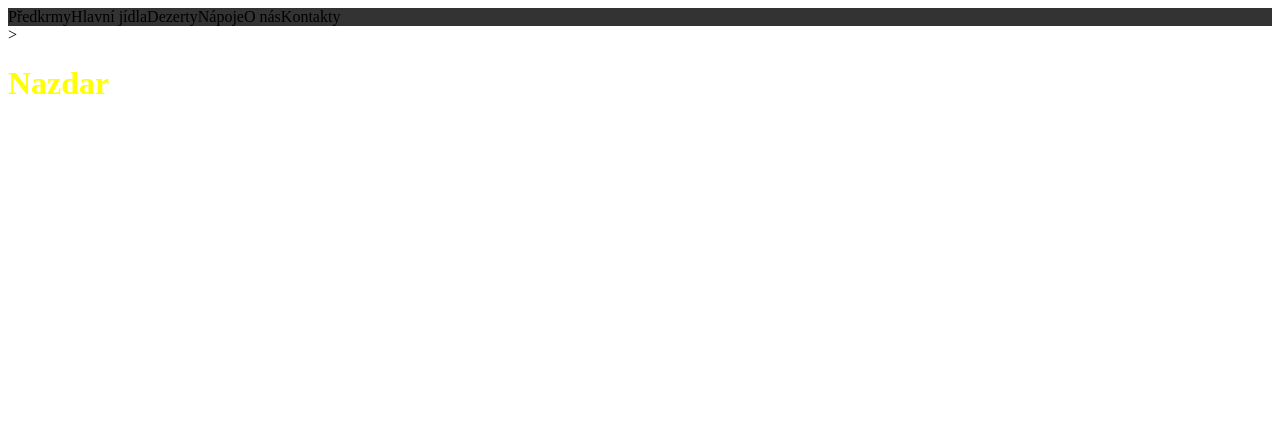
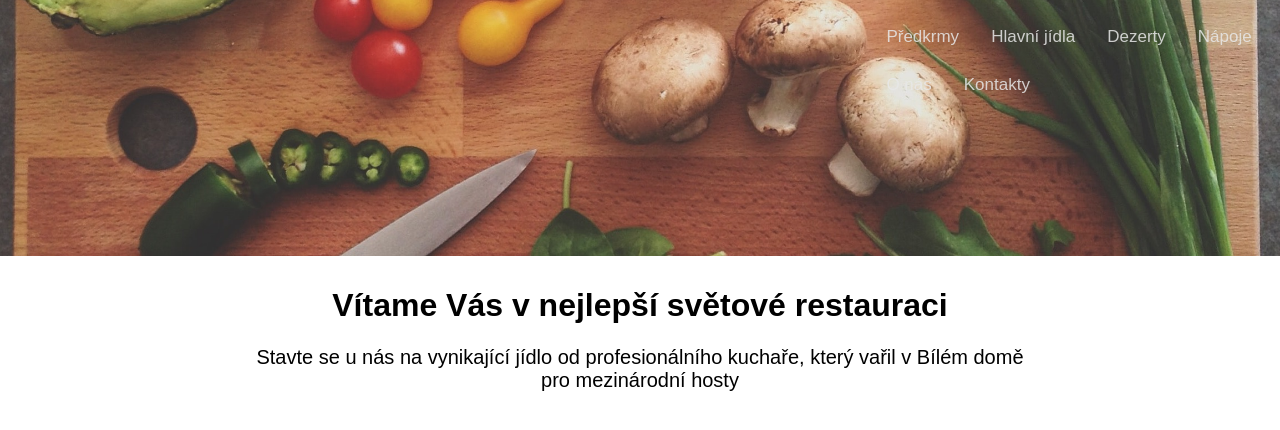
Before and after one commit to Petrik87/First-project, a plain HTML site: page index.html in a window 1280 px wide. Drawn offline with Linux system fonts and the light colour scheme.

Commit message:
menu to the right side

```diff
--- a/index.html
+++ b/index.html
@@ -4,34 +4,26 @@
     <meta charset="UTF-8">
     <meta http-equiv="X-UA-Compatible" content="IE=edge">
     <meta name="viewport" content="width=device-width, initial-scale=1.0">
-    <title>Document</title>
+    <title>Restaurace u Petrika</title>
     <link rel="stylesheet" href="stylesheet.css">
 </head>
 <body>
-    <div class="active">
-        <ul>
-            <li>
-                Předkrmy
-            </li>
-            <li>
-                Hlavní jídla
-            </li>
-            <li>
-                Dezerty
-            </li>
-            <li>
-                Nápoje
-            </li>
-            <li>
-                O nás
-            </li>
-            <li>
-                Kontakty
-            </li>
-        </ul>
-
+    <div class="bg_image">
+        <div class="container">
+            <div class="topnav">
+                <a href="#">Předkrmy</a>
+                <a href="#">Hlavní jídla</a>
+                <a href="#">Dezerty</a>
+                <a href="#">Nápoje</a>
+                <a href="#">O nás</a>
+                <a href="#">Kontakty</a>
+            </div>
+        </div>
     </div>
-    <div></div>>
-<h1> Nazdar</h1>
+    <div class="page">
+        <h1>Vítame Vás v nejlepší světové restauraci</h1>
+        <p class="content">Stavte se u nás na vynikající jídlo od profesionálního kuchaře, který vařil
+             v Bílém domě pro mezinárodní hosty</p>
+    </div>
 </body>
 </html>
--- a/stylesheet.css
+++ b/stylesheet.css
@@ -1,35 +1,58 @@
-h1 {
-    color: yellow;
-  }
-.menu {
-    display: inline;
+html {
+  background-color:transparent;
+  font-family: sans-serif;
 }
 
-  ul {
-    list-style-type: none;
-    margin: 0;
-    padding: 0;
-    overflow: hidden;
-    background-color: #333;
+body {
+    height: 100%;
+    margin: 0 auto;
 }
 
-  li {
-    float: left;
+.bg_image {
+  background-image: url("Images/chop.jpg");
+  background-position: center;
+  background-repeat: no-repeat;
+  background-size: cover;
+  position: relative;
+  height: 20vw;
+  width: 100%;
 }
 
-  li a {
-    display: block;
-    color: white;
+/* Position the navbar container inside the image */
+.container {
+  position: absolute;
+  margin: 1vw 0vw 0vw 68vw;
+  width: auto;
+}
+
+  /* The navbar */
+.topnav {
+  overflow: hidden;
+  background-color:transparent;
+
+}
+
+  /* Navbar links */
+.topnav a {
+  float: left;
+  color: rgba(231, 231, 231, 0.849);
   text-align: center;
   padding: 14px 16px;
   text-decoration: none;
+  font-size: 17px;
 }
 
-  /* Change the link color to #111 (black) on hover */
-  li a:hover {
-    background-color: #111;
+.topnav a:hover {
+    color: white;
 }
 
-  .active {
-    background-color: #04AA6D;
+.page {
+  margin: auto;
+  width: 60%;
+  padding: 10px;
+  text-align: center;
 }
+
+.content {
+  font-size: 20px;
+}
```
Also changed, not shown: chop.jpg (added). Lines whose indentation alone changed are shown as unchanged.
